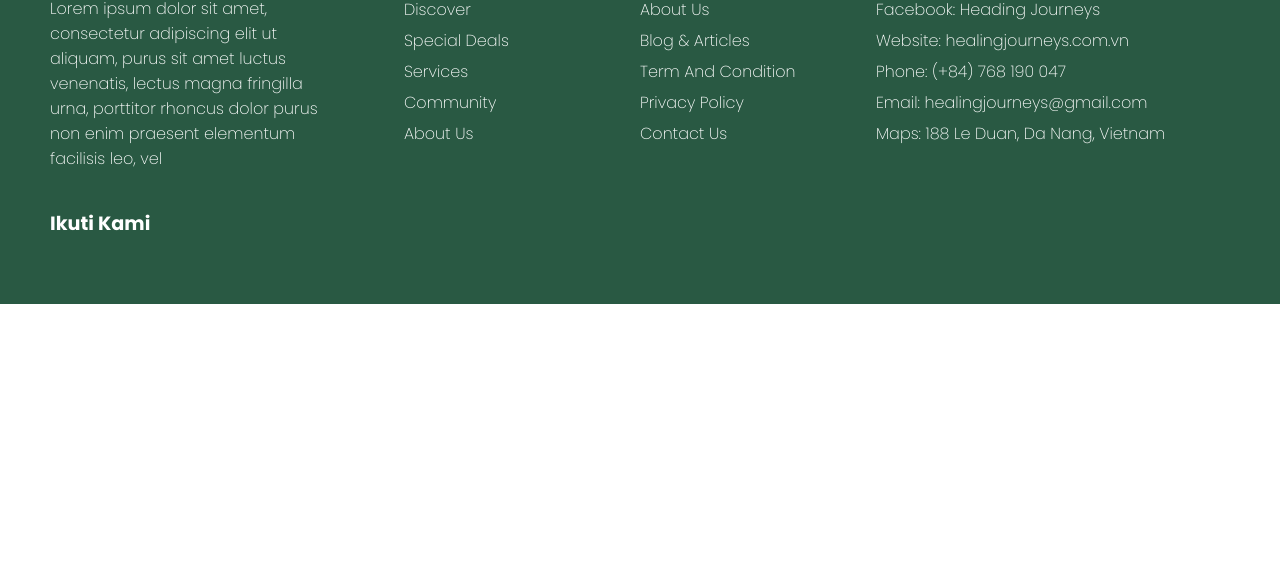
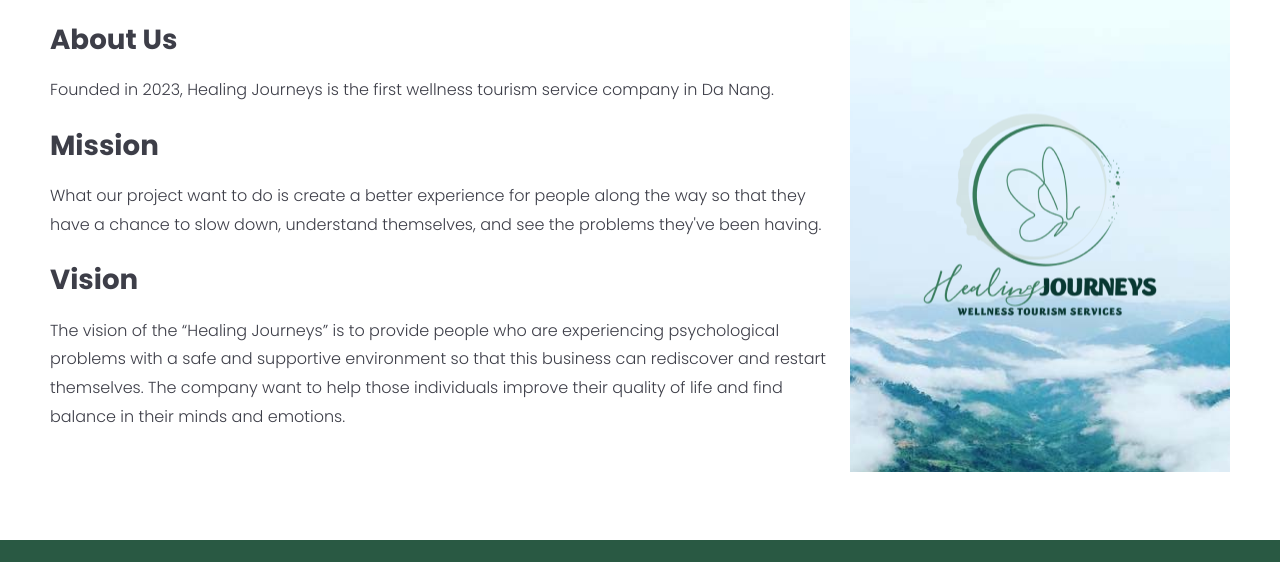
Before and after one commit to tranleminhhoang2410/Healing-Journeys, a website built with Parcel: page src/pages/about.html in a window 1280 px wide. Shown: the part 701-1263 px from the top of the page. Before the commit the page ends 1005 px from the top, so only its background shows below. Built offline with nearby package versions, Linux system fonts and the light colour scheme.

Commit message:
implement introduction section of about page

```diff
--- a/src/pages/about.html
+++ b/src/pages/about.html
@@ -54,7 +54,43 @@
             </section>
 
             <!-- Introduction -->
-            <section class="introduction"></section>
+            <section class="introduction main-section">
+                <div class="introduction-info">
+                    <ul class="introduction-info-list">
+                        <li class="introduction-info-item">
+                            <h3 class="introduction-info-heading">about us</h3>
+                            <p class="introduction-info-description">
+                                Founded in 2023, Healing Journeys is the first wellness tourism service company in Da
+                                Nang.
+                            </p>
+                        </li>
+                        <li class="introduction-info-item">
+                            <h3 class="introduction-info-heading">mission</h3>
+                            <p class="introduction-info-description">
+                                What our project want to do is create a better experience for people along the way so
+                                that they have a chance to slow down, understand themselves, and see the problems
+                                they've been having.
+                            </p>
+                        </li>
+                        <li class="introduction-info-item">
+                            <h3 class="introduction-info-heading">vision</h3>
+                            <p class="introduction-info-description">
+                                The vision of the “Healing Journeys” is to provide people who are experiencing
+                                psychological problems with a safe and supportive environment so that this business can
+                                rediscover and restart themselves. The company want to help those individuals improve
+                                their quality of life and find balance in their minds and emotions.
+                            </p>
+                        </li>
+                    </ul>
+                </div>
+                <figure class="introduction-image-frame">
+                    <img src="../assets/images/about-intro.png" alt="intro" class="introduction-image" />
+                    <img
+                        src="../assets/images/introduction-watermark.png"
+                        alt="watermark"
+                        class="introduction-watermark" />
+                </figure>
+            </section>
 
             <!-- Teams -->
             <section class="teams"></section>
--- a/src/styles/about.css
+++ b/src/styles/about.css
@@ -6,3 +6,4 @@
 @import url('./components/main-footer.css');
 
 @import url('./sections/about/advantages.css');
+@import url('./sections/about/introduction.css');
--- a/src/styles/sections/about/introduction.css
+++ b/src/styles/sections/about/introduction.css
@@ -0,0 +1,40 @@
+.introduction {
+    display: flex;
+    align-items: center;
+    justify-content: space-between;
+    gap: 20px;
+}
+
+.introduction .introduction-info-list {
+    display: flex;
+    flex-direction: column;
+    align-items: flex-start;
+    gap: 24px;
+}
+
+.introduction .introduction-info-heading {
+    font-family: PoppinsBold;
+    font-size: 27.65px;
+    line-height: 120%;
+    color: var(--title-color);
+    margin-bottom: 20px;
+    text-transform: capitalize;
+}
+
+.introduction .introduction-info-description {
+    font-family: PoppinsLight;
+    font-size: 16px;
+    line-height: 180%;
+    color: var(--title-color);
+}
+
+.introduction .introduction-image-frame {
+    position: relative;
+}
+
+.introduction .introduction-watermark {
+    position: absolute;
+    top: 50%;
+    left: 50%;
+    transform: translate(-50%, -50%);
+}
```
Also changed, not shown: src/assets/images/introduction-watermark.png (added).
